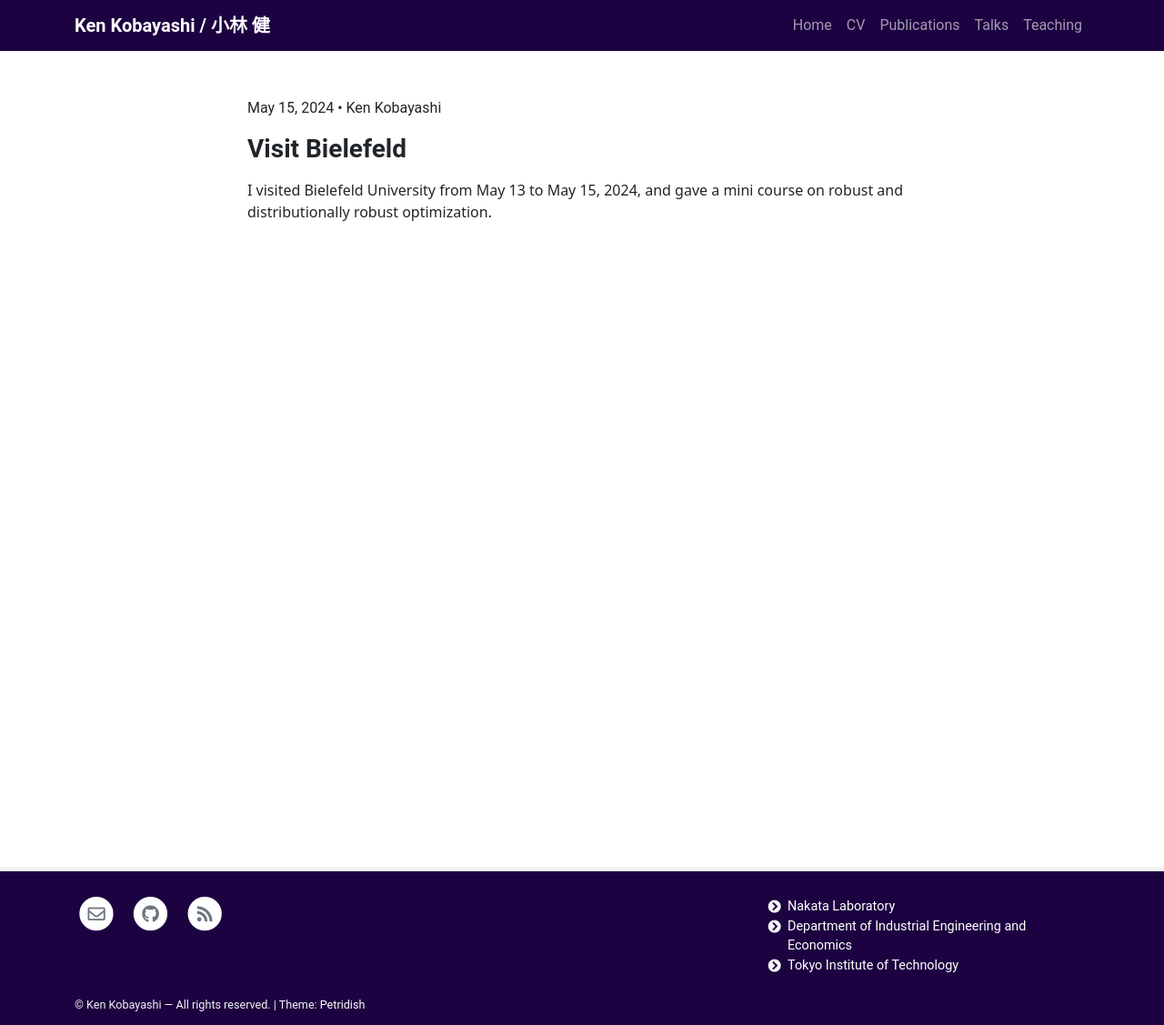
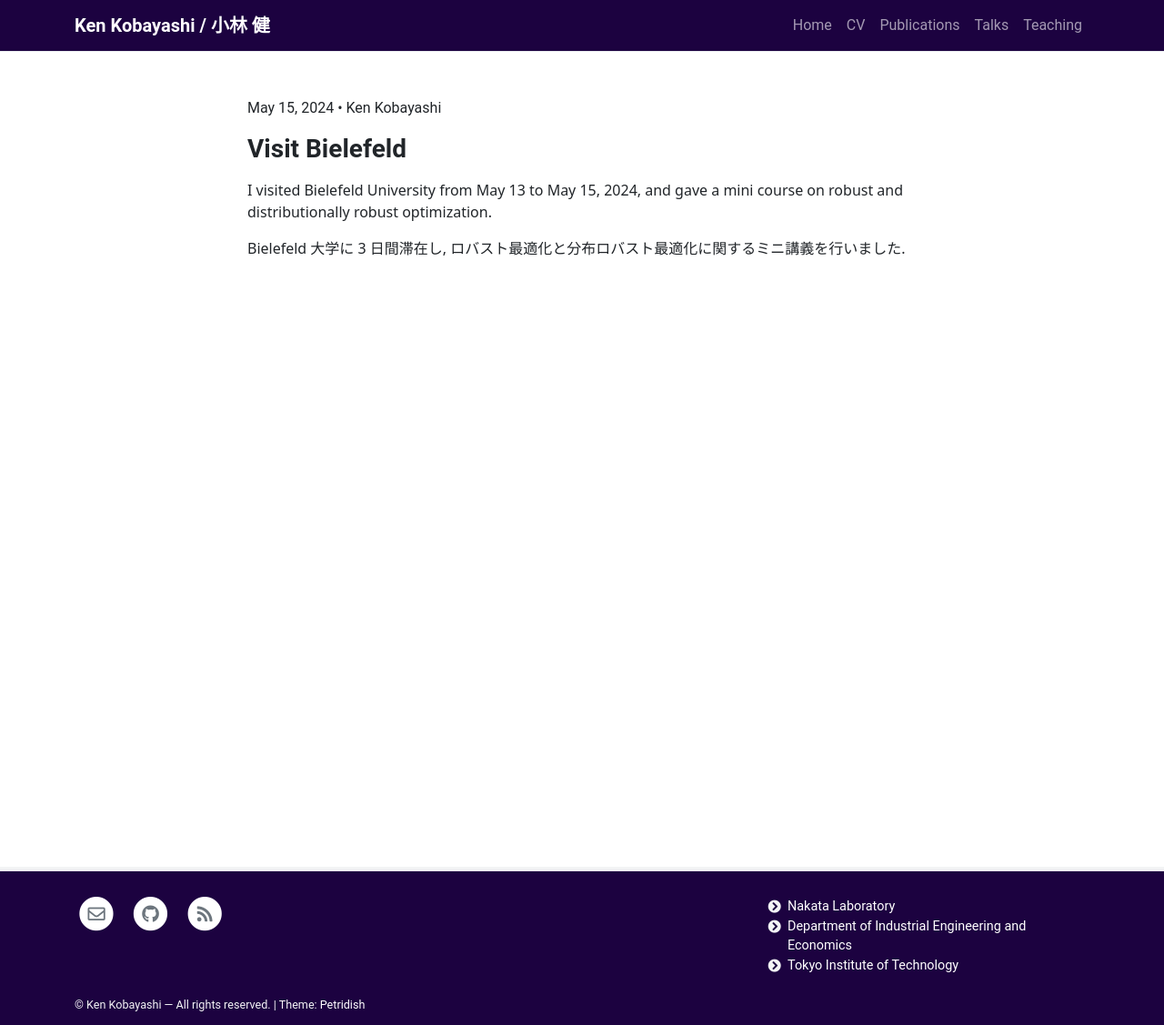
Before and after one commit to KenKoba2119/KenKoba2119.github.io, a Jekyll site: the page built from _posts/2024-05-15-visit_bielefeld.md, in a window 1280 px wide. Shown: the whole page at 91% size. Built offline with Jekyll 4.4.1, drawn with Linux system fonts in a browser that asks for light colours.

Commit message:
revise posts

```diff
--- a/_posts/2024-05-15-visit_bielefeld.md
+++ b/_posts/2024-05-15-visit_bielefeld.md
@@ -6,3 +6,5 @@ author: Ken Kobayashi
 # Visit Bielefeld
 
 I visited Bielefeld University from May 13 to May 15, 2024, and gave a mini course on robust and distributionally robust optimization.
+
+ Bielefeld 大学に 3 日間滞在し, ロバスト最適化と分布ロバスト最適化に関するミニ講義を行いました.
```
Also changed, not shown: _posts/2024-04-21-update.md (+2 -0 lines), pages/talks.md (line endings or trailing spaces).
